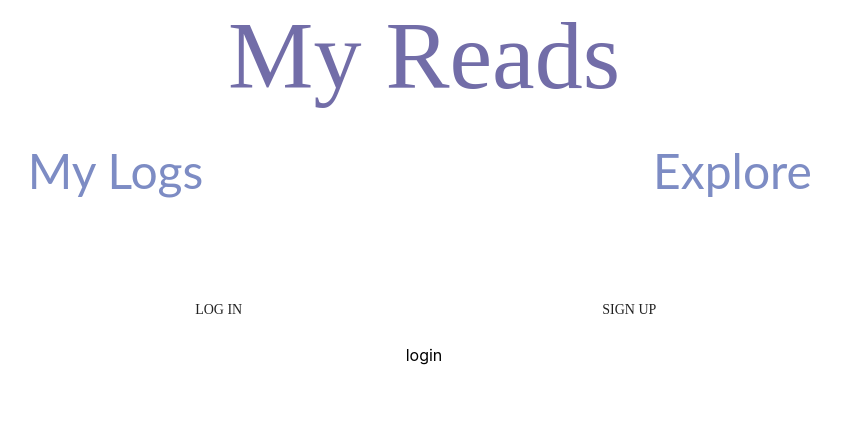
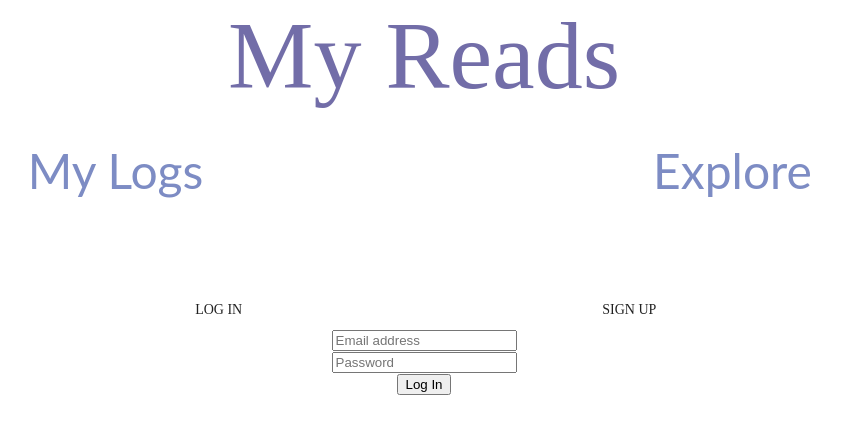
Before and after one commit to nicoledow/nikki-reads, a React (Create React App) app in the folder client/: page /login in a window 1280 px wide. Shown: the top 434 px of the page, without its empty margins (216-1057 px from the left). Built offline with nearby package versions, Linux system fonts and the light colour scheme; no server answers.

Commit message:
inital login in root element working

```diff
--- a/client/src/Components/LoginForm.js
+++ b/client/src/Components/LoginForm.js
@@ -19,6 +19,47 @@ const LoginForm = (props) => {
     selectForm(prevForm => {
       return selectedTab;
     });
+  }
+
+  const logInUser = event => {
+    event.preventDefault();
+    console.log('log in user');
+
+    const form = document.getElementById('loginForm');
+    const userData = {
+      email: form.querySelector('input[name="email"]').value,
+      password: form.querySelector('input[name="password"]').value
+    };
+
+    if (!userData.email.includes('@') || !userData.email.includes('.')) {
+      alert('Please enter a valid email.');
+      return;
+    } else if (userData.password.length <= 1) {
+      alert('Pleaes enter a password to log in.');
+      return;
+    }
+
+    const url = `${process.env.REACT_APP_BACKEND_BASE_URL}/login`;
+    fetch(url, {
+      method: 'POST',
+      headers: { 'Content-Type': 'application/json' },
+      body: JSON.stringify(userData)
+    })
+    .then(resp => resp.json())
+    .then(result => {
+      if (!result.userValidated) {
+        alert(result.message);
+        return;
+      }
+      console.log(result);
+      localStorage.currentUserId = result.userId;
+      localStorage.webToken = result.token;
+      window.location.href = '/';
+    })
+    .catch(err => {
+      alert('We\'re sorry, an error occurred. Please try again.');
+      console.log('err', err);
+    })
   }
 
   const signUpUser = event => {
@@ -51,11 +92,12 @@ const LoginForm = (props) => {
       } else {
         localStorage.currentUserId = data.userId;
         localStorage.isAuth = true;
+        window.location.href = '/';
       }
     })
     .catch(err => {
       alert('We\'re sorry, an error occurred. Please try again.');
-      console.log('err', err)
+      console.log('err', err);
     })
   };
 
@@ -63,7 +105,11 @@ const LoginForm = (props) => {
     return (
       <div>
         <FormTabs switchForm={switchForm}/>
-        <p>login</p>
+        <form onSubmit={logInUser} id="loginForm">
+          <input type="text" name="email" placeholder="Email address"/> <br/>
+          <input type="password" name="password" placeholder="Password"/> <br/>
+          <input type="submit" value="Log In"/>
+        </form>
       </div>
     )
   } else {
--- a/client/src/Components/Root.js
+++ b/client/src/Components/Root.js
@@ -1,10 +1,31 @@
-import React from 'react';
-import { connect } from 'react-redux';
+import React, { useEffect, useState } from 'react';
 import { Redirect } from "react-router-dom";
 
-const Root = () => {
+function Root() {
+    let [loggingIn, updateLoggingIn] = useState(true);
+    let [userVerified, updateUserVerified] = useState(false);
+
+    const setUserLoggedIn = () => {
+        updateUserVerified((prevState) => {
+            return true;
+        });
+
+        updateLoggingIn((prevState) => {
+            return false;
+        });
+    };
+
+    const setUserLoginFailed = () => {
+        updateLoggingIn((prevState) => {
+            return false;
+        });
+    };
 
     const verifyUser = (id, token) => {
+        if (!id || !token) {
+            return false;
+        }
+
         const url = `${process.env.REACT_APP_BACKEND_BASE_URL}/users/verify`;
         fetch(url, {
             method: 'POST',
@@ -13,36 +34,27 @@ const Root = () => {
         })
         .then(resp => resp.json())
         .then(result => {
+            console.log('result', result);
             if (result.userFound) {
-                return true;
+                setUserLoggedIn();
             } else {
-                return false;
+                setUserLoginFailed();
             }
         })
     }
 
+    useEffect(() => {
+        verifyUser(localStorage.currentUserId, localStorage.webToken);
+    }, [])
 
-    if (localStorage.currentUserId && localStorage.webToken && verifyUser(localStorage.currentUserId, localStorage.webToken)) {
+    if (!loggingIn && userVerified) {
         return <Redirect to="/logs"/>;
+    } else if (loggingIn) {
+        return <div>Logging in...</div>
     } else {
+        console.log('checks not met')
         return <Redirect to="/login"/>;
     }
 };
 
 export default Root;
-
-// class Root extends React.Component {
-//   render() {
-//       if (this.props.isAuth) {
-//           return <Redirect to="/logs"/>;
-//       } else {
-//           return <Redirect to="/login"/>;
-//       }
-//   }
-// }
-
-// const mapStateToProps = state => {
-//     return { isAuth: state.isAuth }
-// };
-
-// export default connect(mapStateToProps, null)(Root);
```
Also changed, not shown: 2 other files (tests, documents, lock files or other folders).
